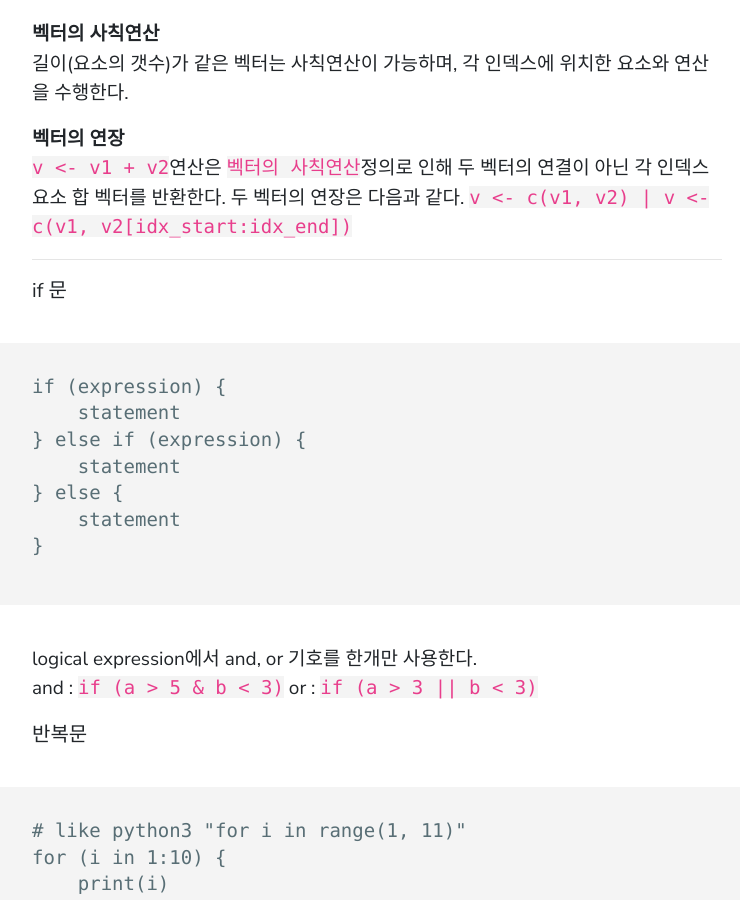
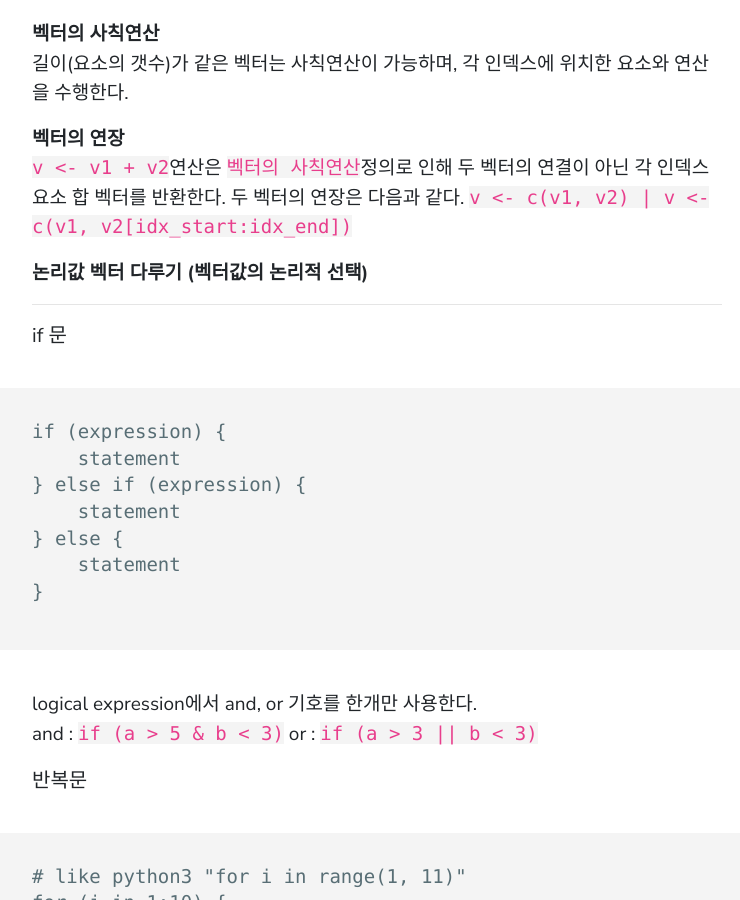
Before and after one commit to live2skull/blog.live2skull.kr, a Jekyll site: the page built from _posts/rlang/2020-04-07-rlang-basic.markdown, in a window 1280 px wide and 900 px high, scrolled down 1896 px. Shown: the whole window, without its empty margins (83-823 px from the left). Built offline with Jekyll 4.4.1, drawn with Linux system fonts in a browser that asks for light colours.

Commit message:
rlang 일부 수정

```diff
--- a/_posts/rlang/2020-04-07-rlang-basic.markdown
+++ b/_posts/rlang/2020-04-07-rlang-basic.markdown
@@ -57,6 +57,8 @@ print(score['YANG']) # 2
 **벡터의 연장**
 `v <- v1 + v2`연산은 `벡터의 사칙연산`정의로 인해 두 벡터의 연결이 아닌 각 인덱스 요소 합 벡터를 반환한다. 두 벡터의 연장은 다음과 같다.
 `v <- c(v1, v2) | v <- c(v1, v2[idx_start:idx_end])`
+
+**논리값 벡터 다루기 (벡터값의 논리적 선택)**
 
 ----
 
```
